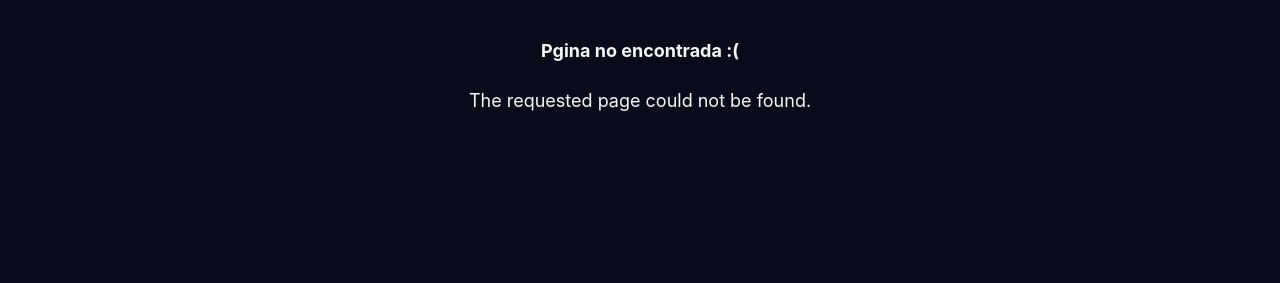
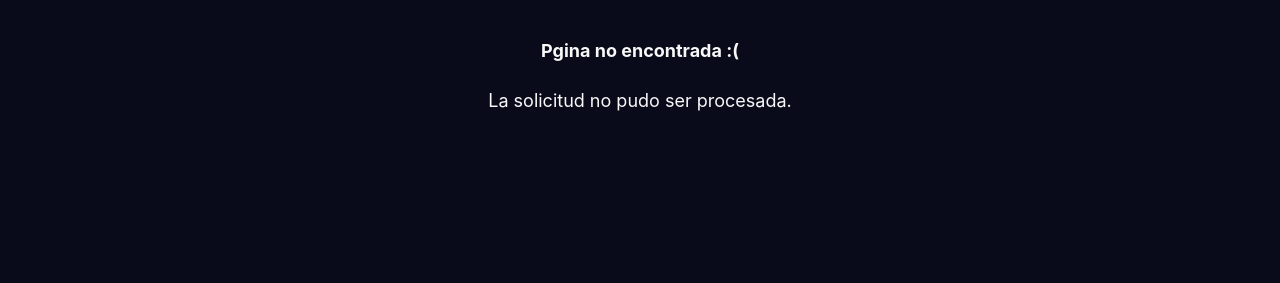
Before and after one commit to BrandonFilth/web, a Jekyll site: the page built from 404.html, in a window 1280 px wide. Shown: the part 168-451 px from the top of the page. Built offline with Jekyll 4.4.1, drawn with Linux system fonts in a browser that asks for light colours; cached includes are drawn as plain includes; a script that is not in the unit is left out.

Commit message:
Update 404.html

```diff
--- a/404.html
+++ b/404.html
@@ -20,5 +20,5 @@ layout: default
   <h1>404</h1>
 
   <p><strong>Pgina no encontrada :(</strong></p>
-  <p>The requested page could not be found.</p>
+  <p>La solicitud no pudo ser procesada.</p>
 </div>
```
